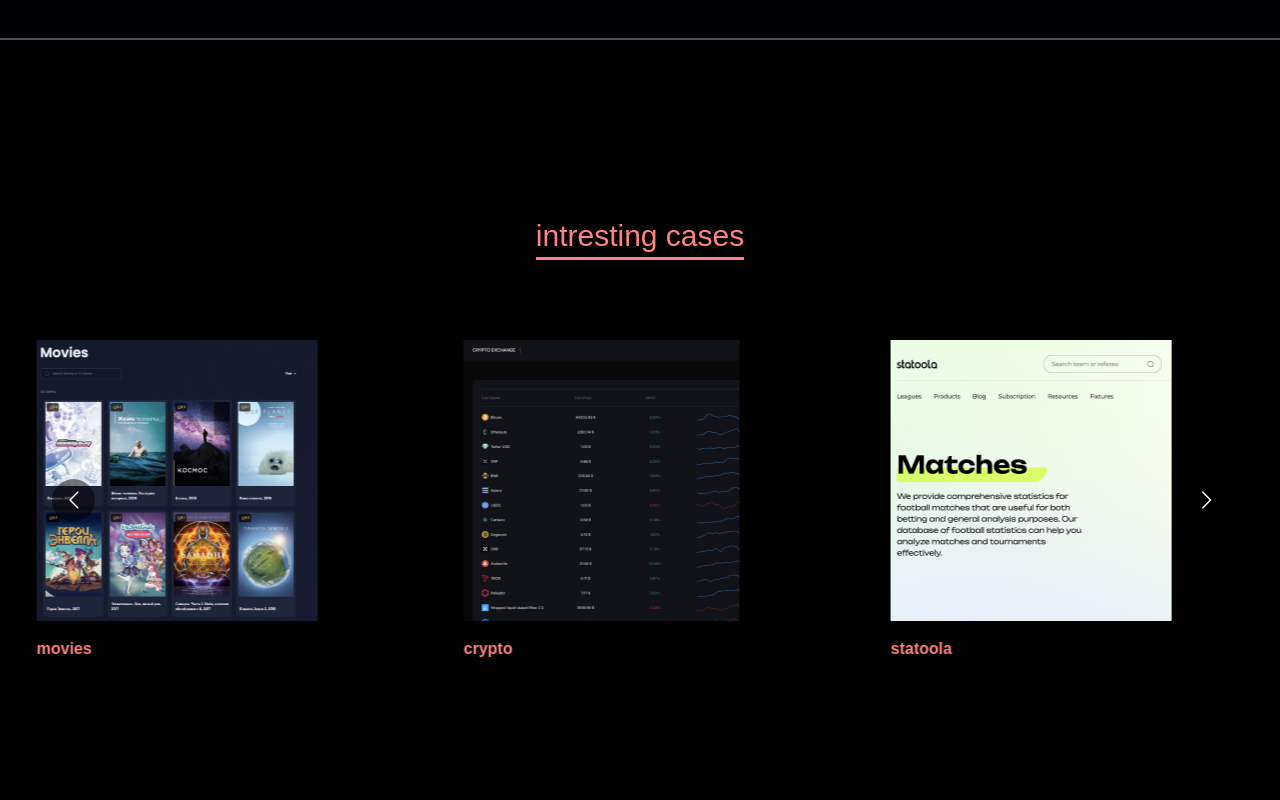
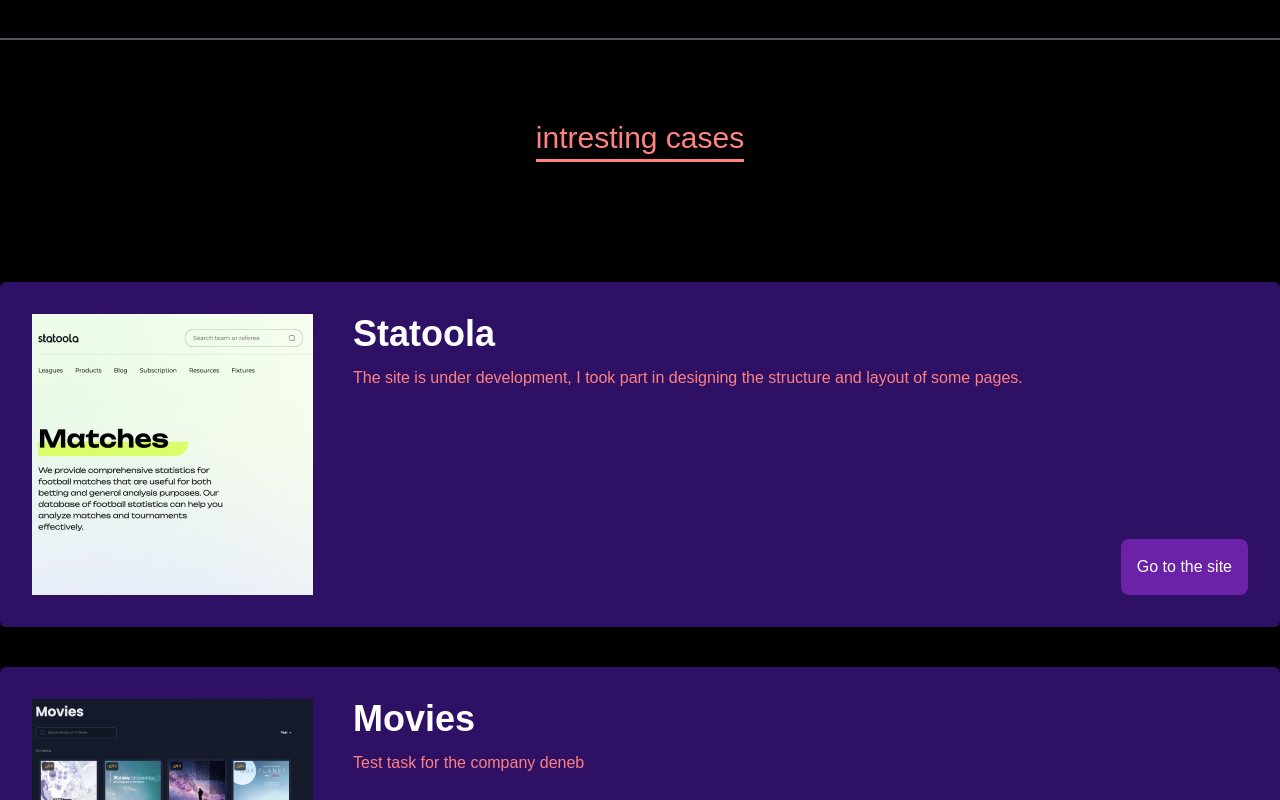
Before and after one commit to Rengated/portfolio, a Next.js app: page / in a window 1280 px wide. Shown: the part 760-1560 px from the top of the page. Built offline with nearby package versions, Linux system fonts and the light colour scheme.

Commit message:
delete slider & contact block

```diff
--- a/src/app/page.tsx
+++ b/src/app/page.tsx
@@ -11,7 +11,6 @@
       <Header />
       <Projects />
       <About />
-      <Contact />
       <Footer />
     </main>
   );
--- a/src/components/Contact/Contact.tsx
+++ /dev/null
@@ -1,75 +0,0 @@
-import Image from "next/image";
-import git from "../../../public/static/img/git.svg";
-import mail from "../../../public/static/img/email.png";
-import tg from "../../../public/static/img/telegram.png";
-import { FC } from "react";
-
-export const Contact: FC = () => {
-  return (
-    <section className="flex justify-center py-40  border-b-2 border-zinc-600 ">
-      <div className="container   flex flex-col items-center w-full">
-        <h2 className="text-3xl mb-20 font-extrabold line ">contact me</h2>
-        <div className="flex justify-between max-w-2xl mb-20 w-full">
-          <a
-            href="https://github.com/rengated"
-            target="_tab">
-            <Image
-              src={git}
-              width={40}
-              height={40}
-              className="invert hover:bg-white border hover:filter-none rounded-full cursor-pointer"
-              alt="icon"
-            />
-          </a>
-          <a
-            href="https://telegram.me/rengated"
-            target="_tab">
-            <Image
-              src={tg}
-              width={40}
-              height={40}
-              className="invert hover:bg-white border hover:filter-none rounded-full cursor-pointer"
-              alt="
-            icon"
-            />
-          </a>
-          <a
-            href="mailto:kazievserg@yandex.ru"
-            target="_tab">
-            <Image
-              src={mail}
-              width={40}
-              height={40}
-              className="invert cursor-pointer"
-              alt="icon"
-            />
-          </a>
-          <a
-            href="https://telegram.me/rengated"
-            target="_tab">
-            <Image
-              src={tg}
-              width={40}
-              height={40}
-              className="invert hover:bg-white border hover:filter-none rounded-full cursor-pointer"
-              alt="
-            icon"
-            />
-          </a>
-
-          <a
-            href="https://github.com/rengated"
-            target="_tab">
-            <Image
-              src={git}
-              width={40}
-              height={40}
-              className="invert hover:bg-white border hover:filter-none rounded-full cursor-pointer"
-              alt="icon"
-            />
-          </a>
-        </div>
-      </div>
-    </section>
-  );
-};
--- a/src/components/Footer/Footer.tsx
+++ b/src/components/Footer/Footer.tsx
@@ -1,9 +1,58 @@
+import Image from "next/image";
+import git from "../../../public/static/img/git.svg";
+import mail from "../../../public/static/img/email.png";
+import tg from "../../../public/static/img/telegram.png";
+
 export const Footer = () => {
   return (
-    <footer className="flex justify-center css-current-storage">
-      <div className="flex justify-between   items-center w-full py-5 px-10">
-        <p className="font-extrabold text-xl">RENGATED</p>
-        <span className="text-sm">@2023</span>
+    <footer className="flex justify-center flex-col ">
+      <div className="flex justify-between  items-center px-10 py-10 w-full   ">
+        <p className="font-extrabold text-md ">RENGATED</p>
+        <span className="text-white font-extrabold ">@2023</span>
+      </div>
+      <div className="self-start flex justify-start  items-center  w-full px-10 py-5 ">
+        <a
+          href="https://github.com/rengated"
+          target="_tab">
+          <Image
+            src={git}
+            width={30}
+            height={30}
+            className="invert hover:bg-white border hover:filter-none rounded-full cursor-pointer"
+            alt="icon"
+          />
+        </a>
+        <a
+          href="https://telegram.me/rengated"
+          className="ml-10"
+          target="_tab">
+          <Image
+            src={tg}
+            width={30}
+            height={30}
+            className="invert hover:bg-white border hover:filter-none rounded-full cursor-pointer"
+            alt="
+            icon"
+          />
+        </a>
+        <a
+          href="mailto:kazievserg@yandex.ru"
+          target="_tab"
+          className="ml-10">
+          <Image
+            src={mail}
+            width={30}
+            height={30}
+            className="invert cursor-pointer"
+            alt="icon"
+          />
+        </a>
+        <a
+          href="mailto:kazievserg@yandex.ru"
+          target="_tab"
+          className="ml-10 text-white font-extrabold ml-auto">
+          +7(962)-746-04-08
+        </a>
       </div>
     </footer>
   );
--- /dev/null
+++ b/src/components/HorizontalCard/HorizontalCard.tsx
@@ -0,0 +1,37 @@
+import { FC } from "react";
+import Image, { StaticImageData } from "next/image";
+
+interface HorizontalCardProps {
+  title: string;
+  img: StaticImageData;
+  description: string;
+  link: string;
+}
+
+export const HorizontalCard: FC<HorizontalCardProps> = ({
+  title,
+  img,
+  description,
+  link,
+}) => {
+  return (
+    <div className="p-8  bg-violet-950 basis-9/12 max-w-screen-xl w-full rounded-md mt-10 hover:scale-105 flex ">
+      <Image
+        objectFit=""
+        height={300}
+        src={img}
+        alt=""
+      />
+      <div className="flex flex-col pl-10 items-start w-full">
+        <p className="text-4xl text-white font-extrabold mb-3">{title}</p>
+        <p className="">{description}</p>
+        <a
+          href={link}
+          target="_tab"
+          className="p-3 bg-purple-800 rounded-lg text-white mt-auto ml-auto hover:bg-transparent border-4 border-purple-800">
+          <button>Go to the site</button>
+        </a>
+      </div>
+    </div>
+  );
+};
--- a/src/components/ProjectCard/ProjectCard.tsx
+++ /dev/null
@@ -1,21 +0,0 @@
-import { FC } from "react";
-import Image from "next/image";
-import project from "../../../public/static/img/project.png";
-
-interface ProjectProps {
-  title: string;
-  img: any;
-}
-export const ProjectCard: FC<ProjectProps> = (props) => {
-  return (
-    <div className="mr-2">
-      <div className="mb-4">
-        <Image
-          src={props.img}
-          alt="project name"
-        />
-      </div>
-      <p className="font-extrabold">{props.title}</p>
-    </div>
-  );
-};
--- a/src/components/Projects/Projects.tsx
+++ b/src/components/Projects/Projects.tsx
@@ -1,59 +1,38 @@
-"use client";
-import Carousel from "react-multi-carousel";
 import { FC } from "react";
-import { ProjectCard } from "../ProjectCard/ProjectCard";
-import itinit from "../../../public/static/img/itinit.png";
+import { HorizontalCard } from "../HorizontalCard/HorizontalCard";
 import statoola from "../../../public/static/img/statoola.png";
-import crypto from "../../../public/static/img/crypto.png";
 import movies from "../../../public/static/img/movies.png";
 
 export const Projects: FC = () => {
-  const responsive = {
-    superLargeDesktop: {
-      breakpoint: { max: 4000, min: 3000 },
-      items: 2,
+  const projects = [
+    {
+      img: statoola,
+      title: "Statoola",
+      description:
+        "The site is under development, I took part in designing the structure and layout of some pages.",
+      link: "https://statoola.com/",
     },
-    desktop: {
-      breakpoint: { max: 3000, min: 1024 },
-      items: 2,
+
+    {
+      img: movies,
+      title: "Movies",
+      description: "Test task for the company deneb",
+      link: "https://rengated.github.io/movies/",
     },
-    tablet: {
-      breakpoint: { max: 1024, min: 464 },
-      items: 2,
-    },
-    mobile: {
-      breakpoint: { max: 640, min: 350 },
-      items: 0.5,
-    },
-  };
-
-  const projects = [
-    { img: crypto, title: "crypto" },
-    { img: statoola, title: "statoola" },
-    { img: itinit, title: "itinit" },
-    { img: movies, title: "movies" },
   ];
   return (
-    <section className="w-full flex h-screen justify-center align-center  border-b-2 border-zinc-600">
-      <div className="container flex flex-col  align-center  self-center">
-        <h2 className=" top-16 line mb-20 text-center flex self-center line text-3xl">
+    <section className="w-full flex py-20 justify-center align-center  border-b-2 border-zinc-600">
+      <div className="container flex flex-col  items-center  self-center">
+        <h2 className=" top-16 line mb-20 text-center flex self-center line text-3xl ">
           intresting cases
         </h2>
-        <Carousel
-          ssr={true}
-          centerMode={true}
-          autoPlaySpeed={1500}
-          shouldResetAutoplay={true}
-          infinite={true}
-          autoPlay={true}
-          responsive={responsive}>
-          {projects.map((item, index) => (
-            <ProjectCard
-              key={index}
-              {...item}
-            />
-          ))}
-        </Carousel>
+
+        {projects.map((project, index) => (
+          <HorizontalCard
+            key={index}
+            {...project}
+          />
+        ))}
       </div>
     </section>
   );
```
